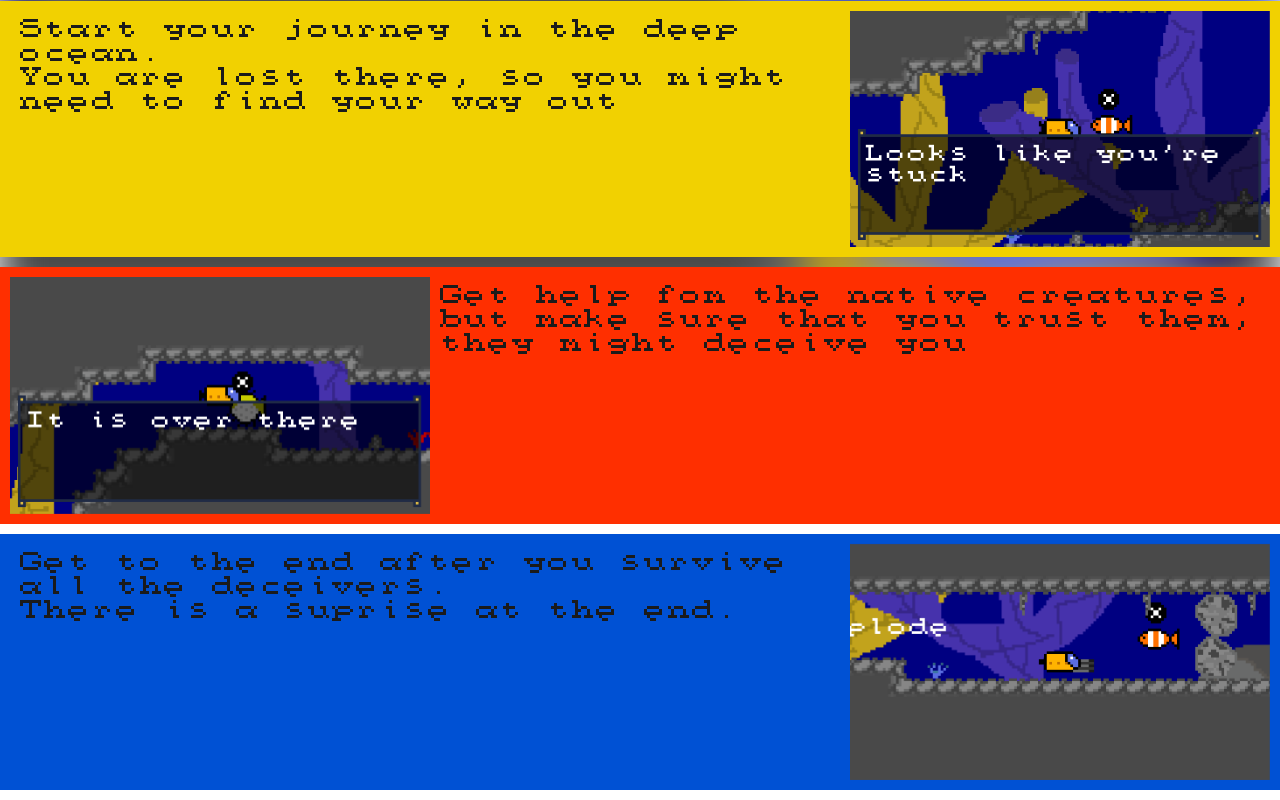
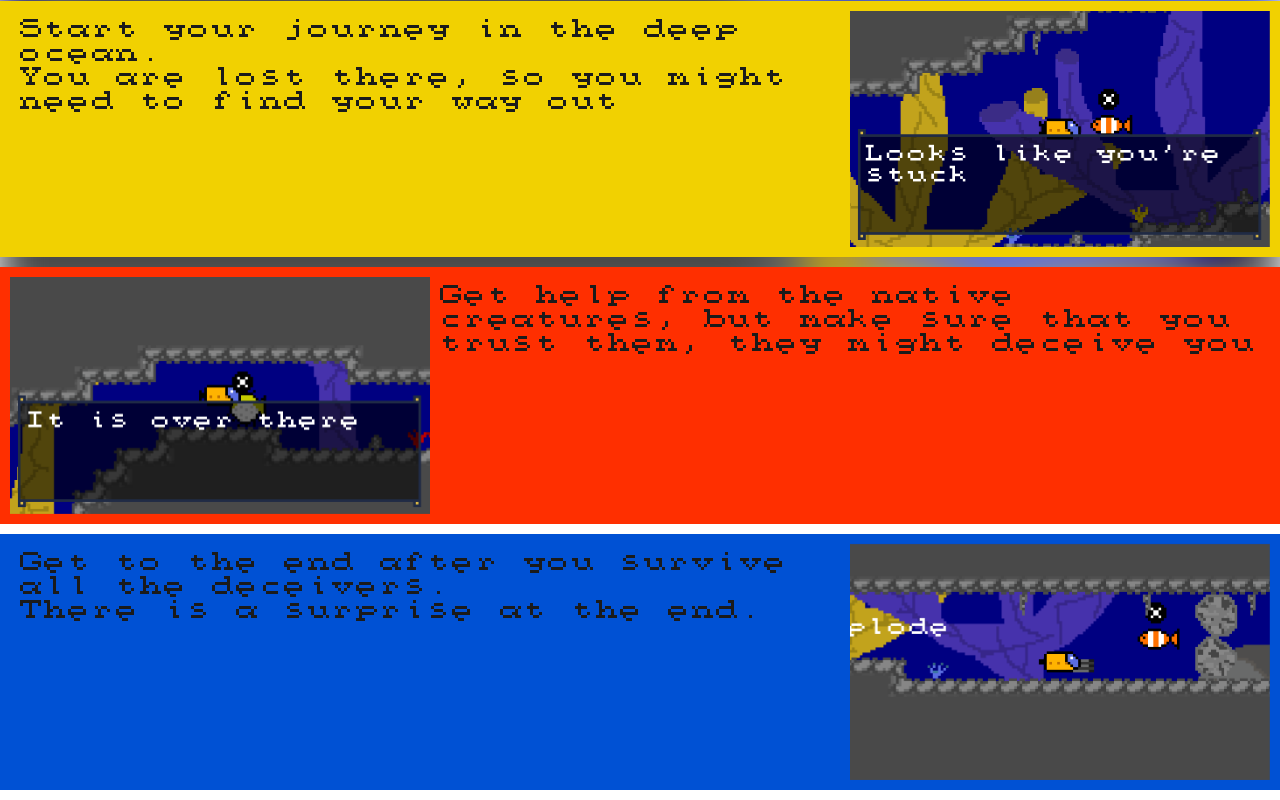
Before and after one commit to KDB-Mix/Subtective-website, a plain HTML site: page index.html in a window 1280 px wide. Shown: the part 497-1297 px from the top of the page. Drawn offline with Linux system fonts and the light colour scheme.

Commit message:
Fixed typos

```diff
--- a/index.html
+++ b/index.html
@@ -24,10 +24,10 @@
         </div>
         <div class="section" id="unique-section">
             <img src="src/assets/Screenshot2.png" alt="Screenshot of the start of the game" class="section-img">
-            <p class="section-desc">Get help fom the native creatures, but make sure that you trust them, they might deceive you</p>
+            <p class="section-desc">Get help from the native creatures, but make sure that you trust them, they might deceive you</p>
         </div>
         <div class="section" style="background-color: rgb(0, 81, 212);">
-            <p class="section-desc">Get to the end after you survive all the deceivers.<br>There is a suprise at the end.</p>
+            <p class="section-desc">Get to the end after you survive all the deceivers.<br>There is a surprise at the end.</p>
             <img src="src/assets/Screenshot3.png" alt="Screenshot of the start of the game" class="section-img">
         </div>
     </body>
```
